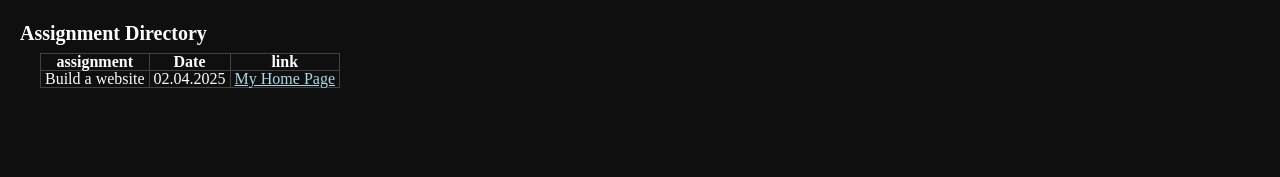
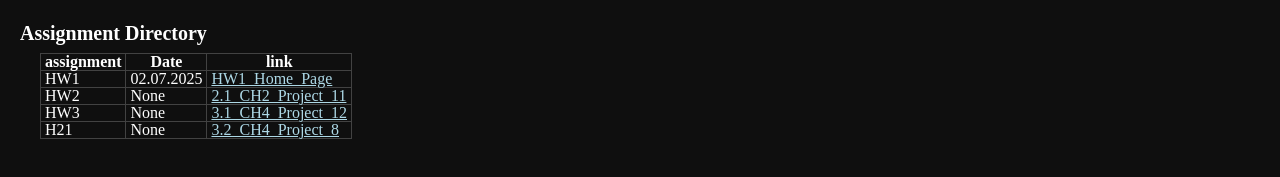
Before and after one commit to emanresU9/TsunamiFlow, a plain HTML site: page CS330 Website/index.html in a window 1280 px wide. Shown: the part 157-334 px from the top of the page. Drawn offline with Linux system fonts and the light colour scheme.

Commit message:
Website loaded to server

```diff
--- a/CS330 Website/index.html
+++ b/CS330 Website/index.html
@@ -26,9 +26,24 @@
                     <th>link</th>
                 </tr>
                 <tr>
-                    <td>Build a website</td>
-                    <td>02.04.2025</td>
-                    <td><a href="/index.html">My Home Page</a></td>
+                    <td>HW1</td>
+                    <td>02.07.2025</td>
+                    <td><a href="/index.html">HW1_Home_Page</a></td>
+                </tr>
+                <tr>
+                    <td>HW2</td>
+                    <td>None</td>
+                    <td><a href="#">2.1_CH2_Project_11</a></td>
+                </tr>
+                <tr>
+                    <td>HW3</td>
+                    <td>None</td>
+                    <td><a href="#">3.1_CH4_Project_12</a></td>
+                </tr>
+                <tr>
+                    <td>H21</td>
+                    <td>None</td>
+                    <td><a href="#">3.2_CH4_Project_8</a></td>
                 </tr>
             </table>
         </section>
```
Also changed, not shown: 1 other file.
